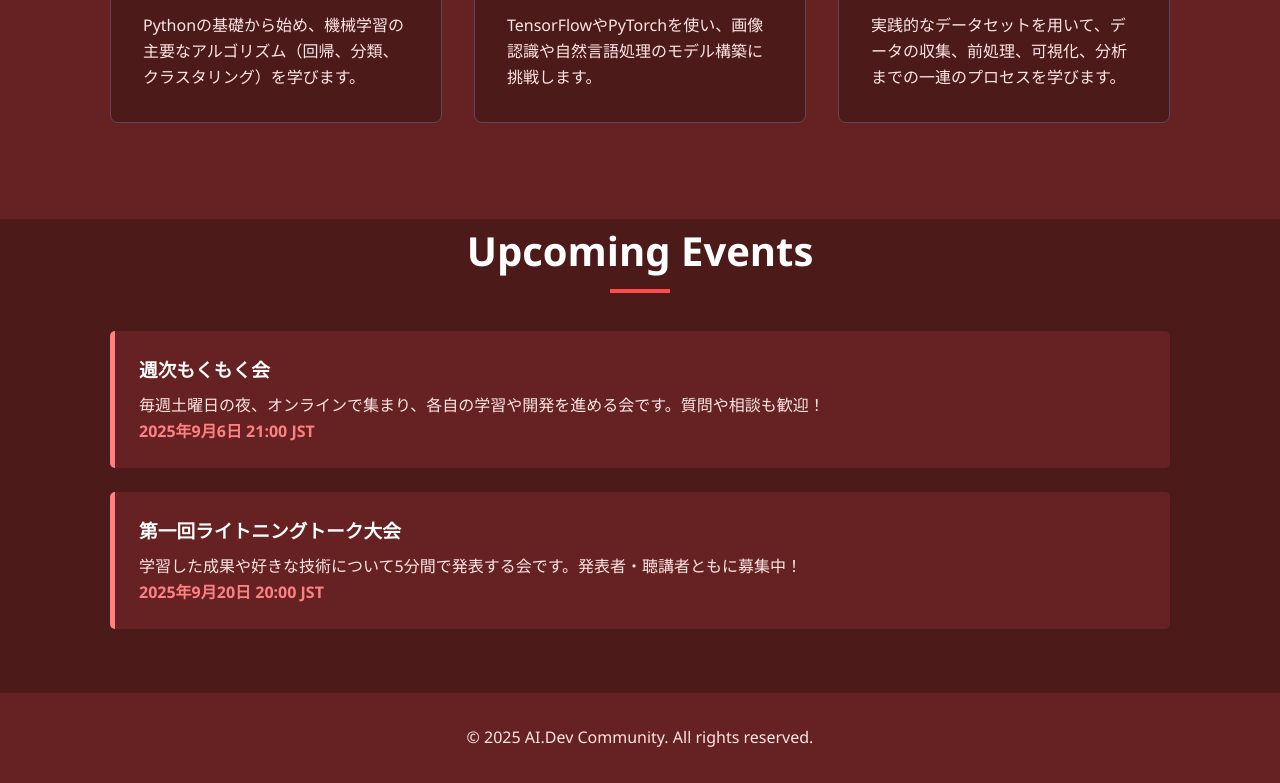
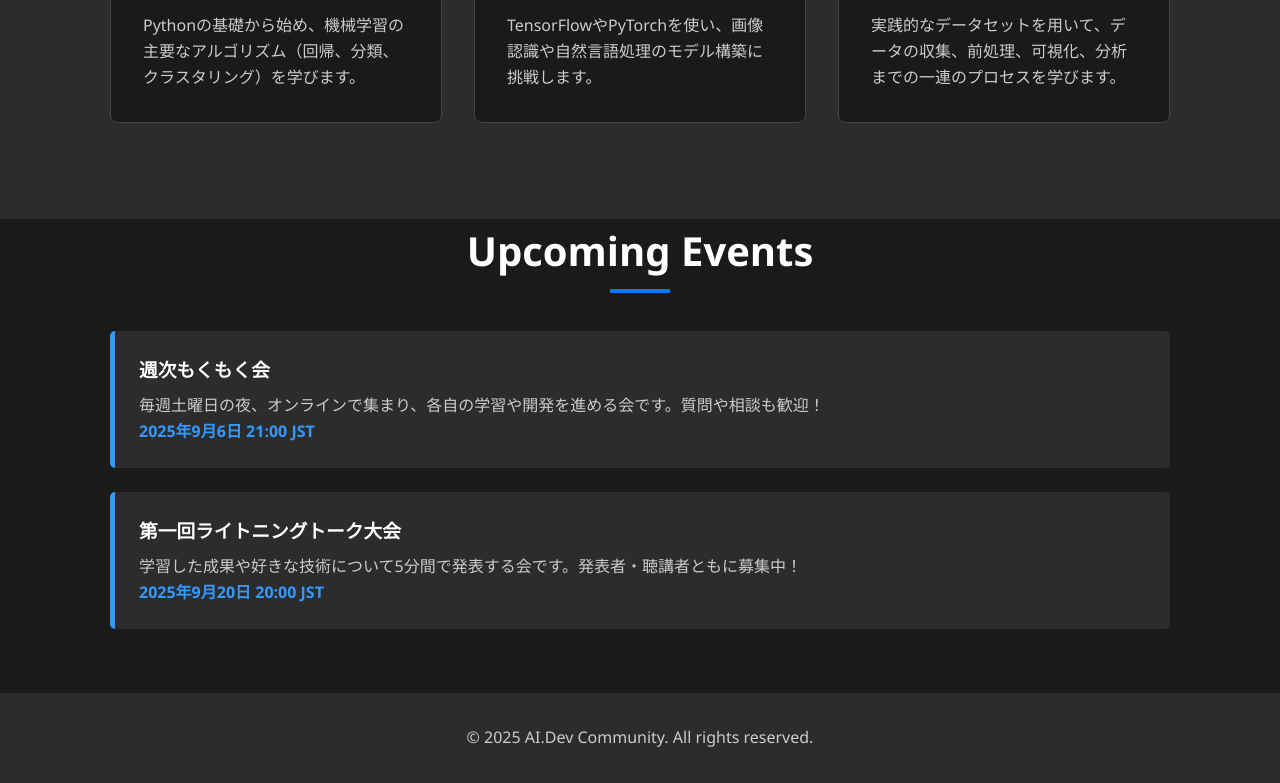
Before and after one commit to frog0613/ai-lp, a plain HTML site: page index.html in a window 1280 px wide. Shown: the part 1270-2053 px from the top of the page. Drawn offline with Linux system fonts and the light colour scheme.

Commit message:
全体的に黒基調に

```diff
--- a/style.css
+++ b/style.css
@@ -1,9 +1,9 @@
 :root {
-    --primary-color: #ff4d4d;   /* Main accent: Red */
-    --secondary-color: #ff8080; /* Secondary accent: Lighter Red */
-    --dark-bg: #4d1a1a;         /* Dark Red/Brown BG */
-    --light-bg: #662222;        /* Lighter Red/Brown BG */
-    --text-color: #ffe6e6;      /* Light Reddish-White Text */
+    --primary-color: #007bff;   /* Main accent: Bright Blue */
+    --secondary-color: #3399ff; /* Secondary accent: Lighter Blue */
+    --dark-bg: #1a1a1a;         /* Dark BG */
+    --light-bg: #2c2c2c;        /* Lighter BG */
+    --text-color: #cccccc;      /* Light Gray Text */
     --heading-color: #ffffff;
     --font-family: 'Segoe UI', 'Meiryo', 'system-ui', sans-serif;
 }
@@ -28,7 +28,7 @@ body {
 }
 
 header {
-    background-color: rgba(51, 29, 44, 0.85);
+    background-color: rgba(26, 26, 26, 0.85);
     padding: 1rem 0;
     position: fixed;
     width: 100%;
@@ -157,7 +157,7 @@ h2::after {
     background-color: var(--dark-bg);
     padding: 2rem;
     border-radius: 8px;
-    border: 1px solid #5c4a59; /* Updated for pink theme */
+    border: 1px solid #444;
     transition: transform 0.3s ease, box-shadow 0.3s ease;
 }
 
```
